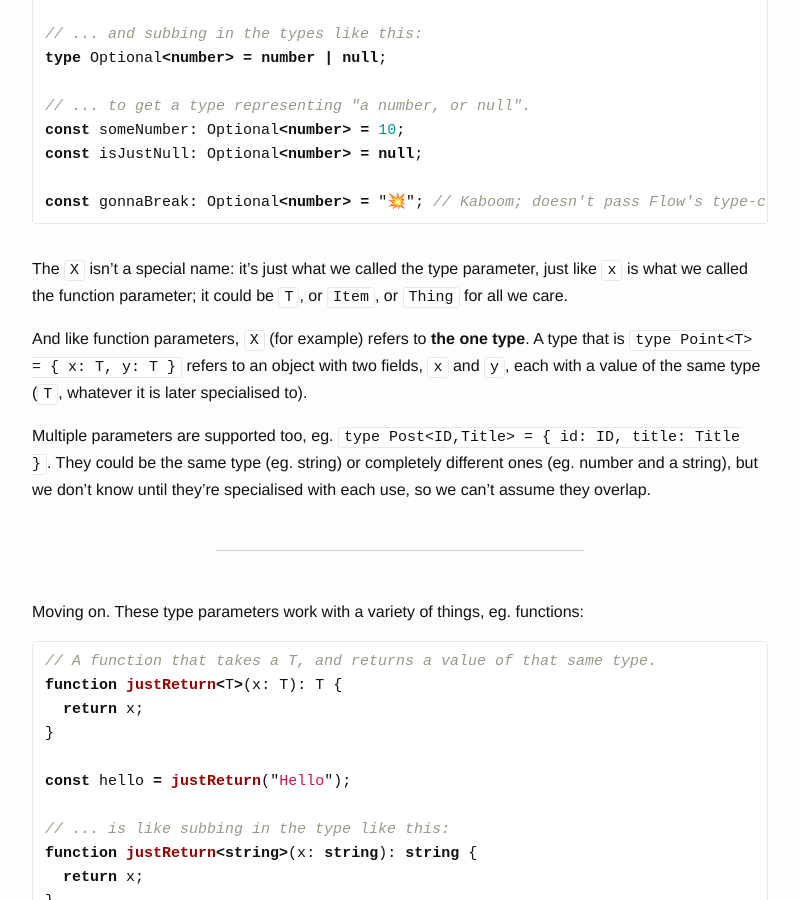
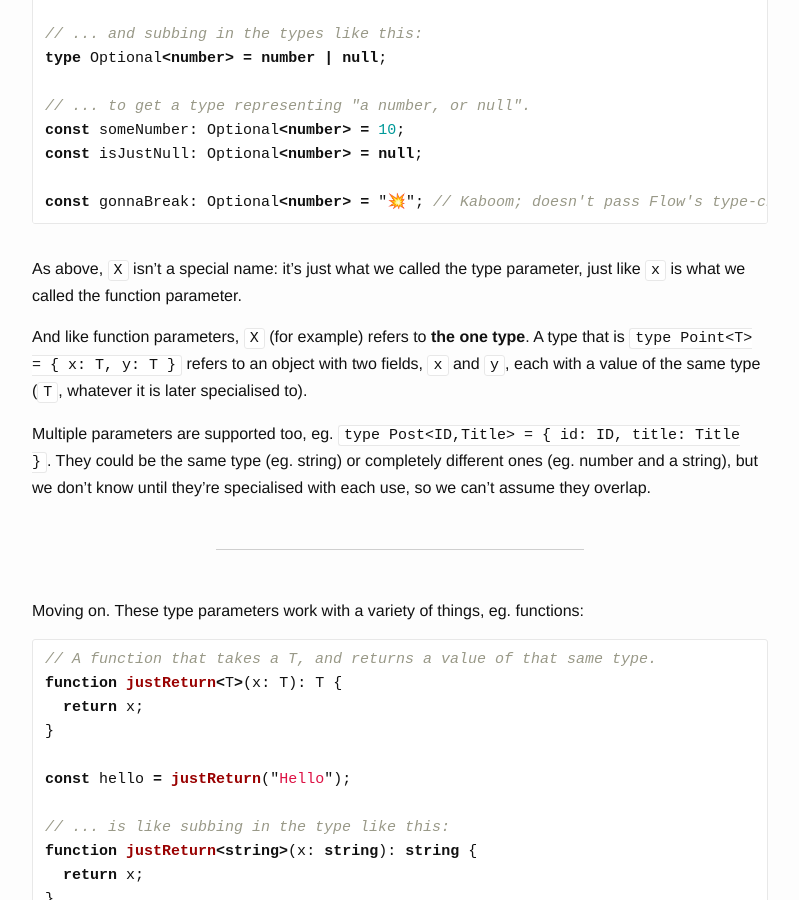
Before and after one commit to damncabbage/deadname.id.au, a Jekyll site: the page built from _posts/2017-01-09-effective-types-a-parameterised-type-primer-flow.markdown, in a window 1280 px wide and 900 px high, scrolled down 1922 px. Shown: the whole window, without its empty margins (240-1039 px from the left). Built offline with Jekyll 4.4.1, drawn with Linux system fonts in a browser that asks for light colours; some of the changed text lies outside the part shown.

Commit message:
Accidental repetition in the type-params post.

````diff
--- a/_posts/2017-01-09-effective-types-a-parameterised-type-primer-flow.markdown
+++ b/_posts/2017-01-09-effective-types-a-parameterised-type-primer-flow.markdown
@@ -85,7 +85,7 @@ const isJustNull: Optional<number> = null;
 const gonnaBreak: Optional<number> = "💥"; // Kaboom; doesn't pass Flow's type-check.
 ```
 
-The `X` isn't a special name: it's just what we called the type parameter, just like `x` is what we called the function parameter; it could be `T`, or `Item`, or `Thing` for all we care.
+As above, `X` isn't a special name: it's just what we called the type parameter, just like `x` is what we called the function parameter.
 
 And like function parameters, `X` (for example) refers to **the one type**. A type that is `type Point<T> = { x: T, y: T }` refers to an object with two fields, `x` and `y`, each with a value of the same type (`T`, whatever it is later specialised to).
 
@@ -141,7 +141,7 @@ Take this last example:
 function first<X>(items: Array<X>): Optional<X> {
   if (0 in items) {
     // Add 100 to each array item. But what is the type of item? We don't
-    // know, and/ if we don't know, we can't tell if this is correct,
+    // know, and if we don't know, we can't tell if this is correct,
     // so... Kaboom. 💥
     return items[0] + 100;
   } else {
````
